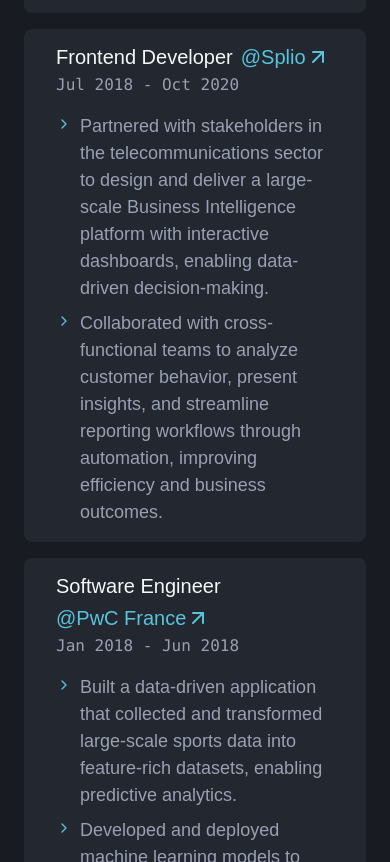
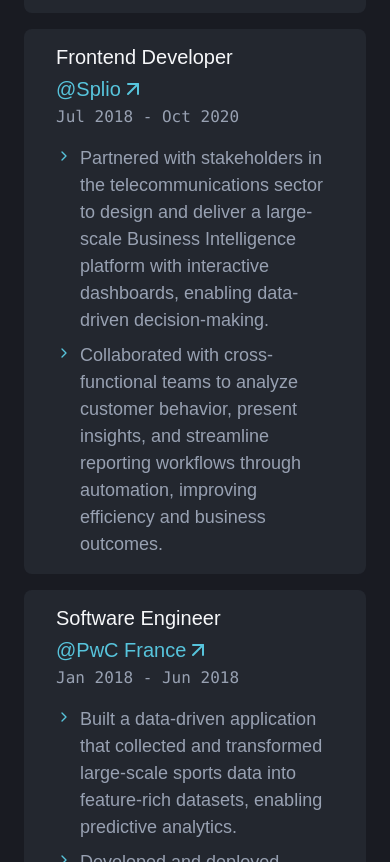
Before and after one commit to rabiibouhestine/rabii-bouhestine, an Astro site: page / in a window 390 px wide. Shown: the part 2980-3842 px from the top of the page. Built offline with nearby package versions, Linux system fonts and the light colour scheme; Astro itself is replaced by a stand-in of ours.

Commit message:
update styles

```diff
--- a/src/components/JobCard.astro
+++ b/src/components/JobCard.astro
@@ -14,7 +14,7 @@ const { role, company, link, start, end, tasks } = Astro.props;
 ---
 
 <a href={link} target="_blank" class="rounded-lg px-8 py-4 bg-dark-2 group">
-  <h3 class="mb-1 flex items-center gap-2 flex-wrap">
+  <h3 class="mb-1 flex flex-col md:flex-row items-start md:items-center gap-2">
     {role}
     <span class="text-accent flex items-center relative after:absolute after:left-0 after:bottom-0 after:h-[2px] after:w-0 after:bg-accent after:transition-all after:duration-300 group-hover:after:w-full">
       @{company}
```
